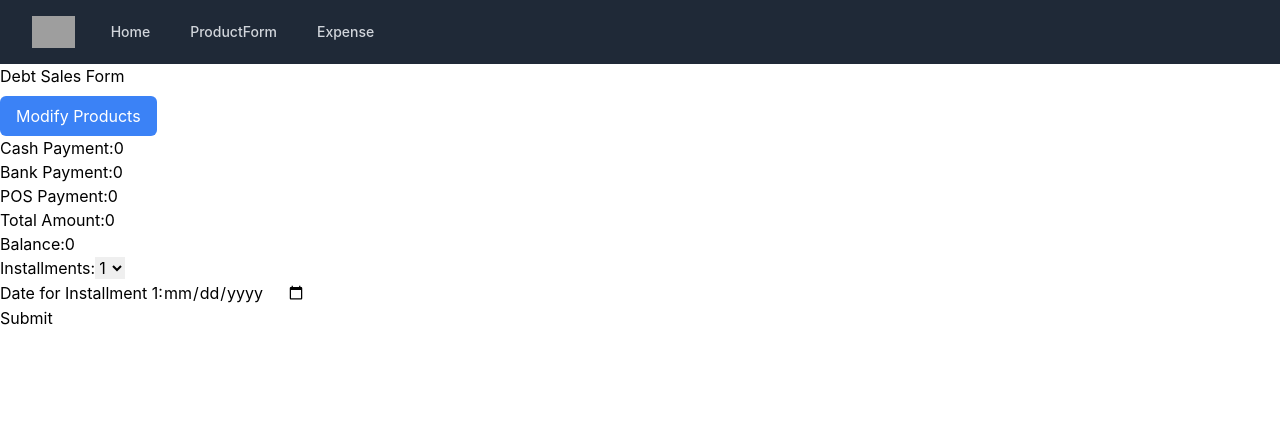
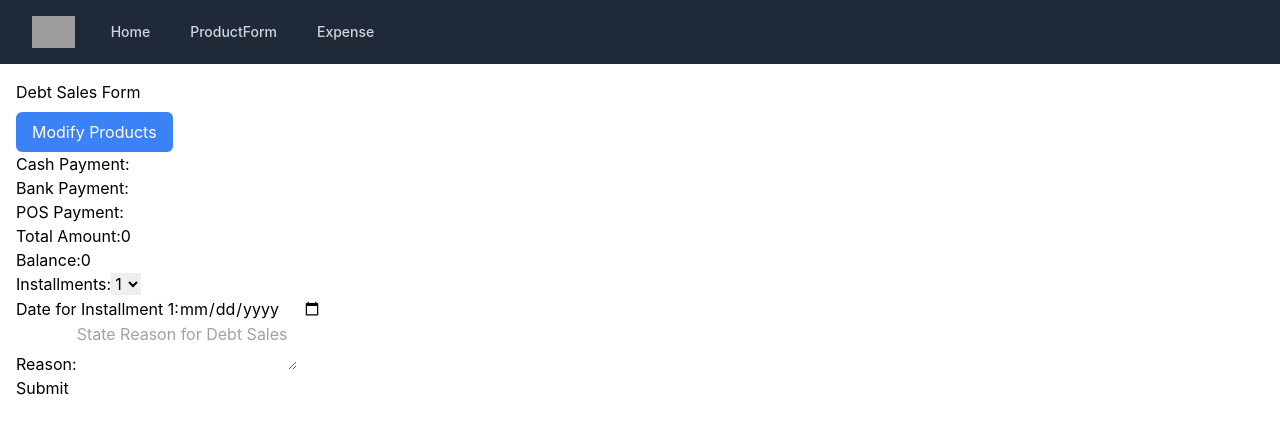
Before and after one commit to abiolatom/Eddietom, a React (Create React App) app: page /debtsales in a window 1280 px wide. Shown: the top 434 px of the page. Built offline with nearby package versions, Linux system fonts and the light colour scheme; grey boxes are pictures that could not be loaded.

Commit message:
before submit

```diff
--- a/src/components/AddProduct.js
+++ b/src/components/AddProduct.js
@@ -33,7 +33,7 @@ const AddProduct = () => {
     try {
       const response = await axios.get("http://localhost:3001/products");
       const products = response.data;
-      //setSuggestions(products);
+
     } catch (error) {
       console.error("Error fetching products:", error);
     }
@@ -66,7 +66,7 @@ const AddProduct = () => {
   const handleSuggestionClick = (selectedProduct) => {
     setProductName(selectedProduct.productName);
     setSearchText(selectedProduct.productName);
-    setSuggestions([]); // Clear suggestions array
+    setSuggestions([]);
   };
 
   const handlePriceChange = (event) => {
@@ -148,7 +148,7 @@ const AddProduct = () => {
     updatedProduct.quantity = productQuantity;
     updatedProduct.subtotal = productSubtotal;
 
-    // Replace the existing product with the updated product
+
 
     const updatedSelectedProducts = selectedProducts.map((product) => {
       if (product.id === selectedProduct.id) {
--- a/src/components/DebtSales.js
+++ b/src/components/DebtSales.js
@@ -1,26 +1,26 @@
 import { ProductContext } from "./ProductContext";
 import { useNavigate } from "react-router-dom";
-import React, { useContext, useState, useEffect } from "react";
+import React, { useContext, useState } from "react";
 
 const DebtSales = () => {
   const navigate = useNavigate();
 
-  const {
-    selectedProducts,
-    setSelectedProducts,
-    calculateTotalPrice,
-    amounts,
-    setAmounts,
-  } = useContext(ProductContext);
-
-  const [cashPayment, setCashPayment] = useState(0);
-  const [bankPayment, setBankPayment] = useState(0);
-  const [bankName, setBankName] = useState('');
-  const [posPayment, setPosPayment] = useState(0);
-  const [balance, setBalance] = useState(0);
+  const { selectedProducts, calculateTotalPrice } = useContext(ProductContext);
+  const [installmentAmounts, setInstallmentAmounts] = useState(
+    Array.from({ length: 3 }, () => 0)
+  );
+  const [reason, setReason] = useState("");
+  const [cashPayment, setCashPayment] = useState("");
+  const [bankPayment, setBankPayment] = useState("");
+  const [bankName, setBankName] = useState("");
+  const [posPayment, setPosPayment] = useState("");
   const [installments, setInstallments] = useState(1);
   const [dates, setDates] = useState([]);
-  const totalAmount = calculateTotalPrice();
+
+  const totalAmount =
+    Number(posPayment) + Number(bankPayment) + Number(cashPayment);
+
+  const balance = calculateTotalPrice() - totalAmount;
 
   function handleBankPaymentChange(event) {
     setBankPayment(event.target.value);
@@ -53,12 +53,11 @@ const DebtSales = () => {
       posPayment,
 
       installments,
-
     });
   };
 
   return (
-    <div>
+    <div className="container mx-auto p-4">
       <h2>Debt Sales Form</h2>
       <button
         className="bg-blue-500 mt-2 text-white px-4 py-2 rounded-md hover:bg-blue-600"
@@ -92,22 +91,39 @@ const DebtSales = () => {
       <form onSubmit={handleSubmit}>
         <div>
           <label>Cash Payment:</label>
-        <input type="number" value={cashPayment} onChange={(e) => setCashPayment(e.target.value)} />
+          <input
+            type="number"
+            value={cashPayment}
+            onChange={(e) => setCashPayment(e.target.value)}
+          />
         </div>
         <div>
           <label>Bank Payment:</label>
-        <input type="number" value={bankPayment} onChange={handleBankPaymentChange} />
+          <input
+            type="number"
+            value={bankPayment}
+            onChange={handleBankPaymentChange}
+          />
           {bankPayment > 0 && (
-          <input type="text" placeholder="Bank Name" value={bankName} onChange={handleBankNameChange} />
+            <input
+              type="text"
+              placeholder="Bank Name"
+              value={bankName}
+              onChange={handleBankNameChange}
+            />
           )}
         </div>
         <div>
           <label>POS Payment:</label>
-        <input type="number" value={posPayment} onChange={handlePosPaymentChange} />
+          <input
+            type="number"
+            value={posPayment}
+            onChange={handlePosPaymentChange}
+          />
         </div>
         <div>
           <label>Total Amount:</label>
-        <span>{totalAmount}</span>
+          <input type="number" value={totalAmount} readOnly />
         </div>
         <div>
           <label>Balance:</label>
@@ -124,10 +140,36 @@ const DebtSales = () => {
         {Array.from({ length: installments }).map((_, index) => (
           <div key={index}>
             <label>Date for Installment {index + 1}:</label>
-          <input type="date" value={dates[index] || ''} onChange={(e) => handleDateChange(index, e)} />
-          {/* You may want to add an input for the amount of each installment here */}
+            <input
+              type="date"
+              value={dates[index] || ""}
+              required
+              onChange={(e) => handleDateChange(index, e)}
+            />
+            {installments > 1 && (
+              <>
+                <label>Amount for Installment {index + 1}:</label>
+                <input
+                  type="number"
+                  value={installmentAmounts[index]}
+                  onChange={(e) => {
+                    const newAmounts = [...installmentAmounts];
+                    newAmounts[index] = e.target.value;
+                    setInstallmentAmounts(newAmounts);
+                  }}
+                />
+              </>
+            )}
           </div>
         ))}
+        <div>
+          <label>Reason:</label>
+          <textarea
+            value={reason}
+            placeholder="State Reason for Debt Sales"
+            onChange={(e) => setReason(e.target.value)}
+          />
+        </div>
         <button type="submit">Submit</button>
       </form>
     </div>
--- a/src/components/Payments.js
+++ b/src/components/Payments.js
@@ -84,7 +84,6 @@ const Payments = () => {
       const selectedOption = { value, amounts: 0 };
       newSelectedOptions.push(selectedOption);
     }
-    console.log("Updated selectedOptions:", newSelectedOptions, amounts);
 
     setSelectedOptions(newSelectedOptions);
   };
--- a/src/components/SalesDeposit.js
+++ b/src/components/SalesDeposit.js
@@ -14,7 +14,7 @@ const SalesDeposit = () => {
   } = useContext(ProductContext);
 
   return (
-    <div>
+    <div className="container mx-auto p-4">
       <h2>Sales Deposit Form</h2>
       <button
         className="bg-blue-500 mt-2 text-white px-4 py-2 rounded-md hover:bg-blue-600"
```
Lines whose indentation alone changed are shown as unchanged.
